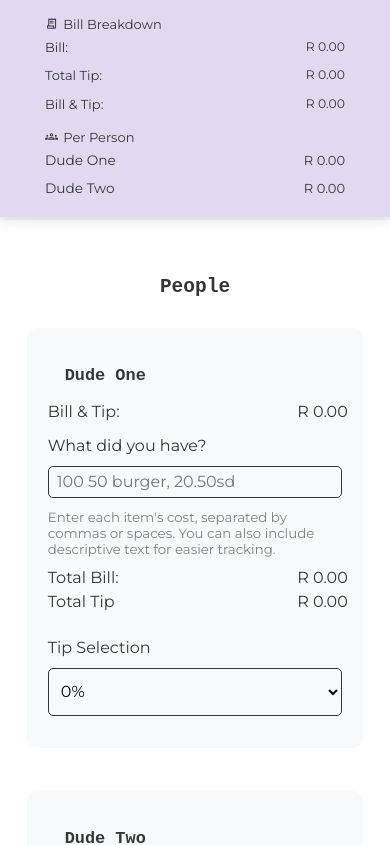
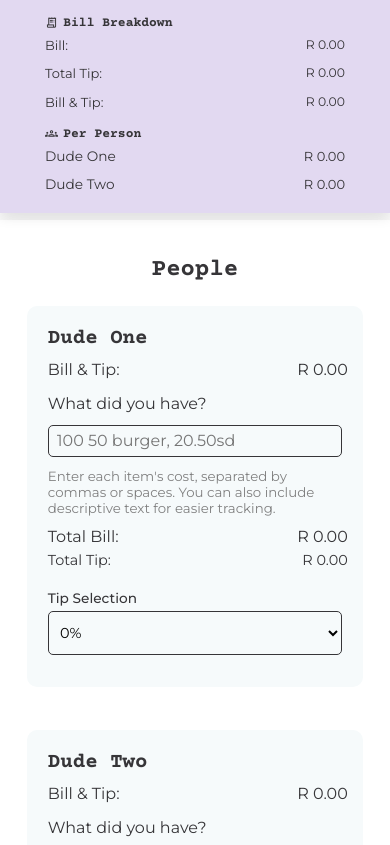
Before and after one commit to Natia-bit/split-n-tip, a React (Create React App) app: page / in a window 390 px wide. Shown: the top 845 px of the page. Built offline with nearby package versions, Linux system fonts and the light colour scheme.

Commit message:
secondery font added

```diff
--- a/src/App.js
+++ b/src/App.js
@@ -233,7 +233,7 @@ function Tip({ tip, onTipChange, total }) {
 
   return (
     <div className="tip">
-      <CostDisplay price={tip.toFixed(2)}>Total Tip</CostDisplay>
+      <CostDisplay price={tip.toFixed(2)}>Total Tip: </CostDisplay>
       <label>Tip Selection</label>
 
       <select onChange={handlePercentageChange}>
--- a/src/index.css
+++ b/src/index.css
@@ -1,5 +1,5 @@
 @import url("https://fonts.googleapis.com/css2?family=Montserrat:wght@400;500;700&display=swap");
-@import url("https://fonts.googleapis.com/css2?family=Fira+Mono:wght@400;500;700&display=swap");
+@import url("https://fonts.googleapis.com/css2?family=Courier+Prime:ital,wght@0,400;0,700;1,400;1,700&display=swap");
 
 :root {
   --primary-color: #e2d9f1;
@@ -38,8 +38,8 @@ h1,
 h2,
 h3 {
   text-align: center;
-  font-family: monospace;
-  padding: 1em;
+  font-family: "Courier Prime", monospace;
+  padding-bottom: 0.5em;
 }
 
 h1 {
@@ -177,6 +177,9 @@ select {
 }
 
 .description {
+  font-family: "Courier Prime", monospace;
+  font-weight: 700;
+  font-size: 1.1em;
   margin-left: 0.4em;
 }
 input,
@@ -220,4 +223,14 @@ select {
   .nav-bar-summary hr {
     display: none;
   }
+
+  .tip {
+    gap: 0.4em;
+    font-size: 0.9em;
+  }
+
+  .tip label {
+    font-weight: 500;
+    font-size: 0.95em;
+  }
 }
```
